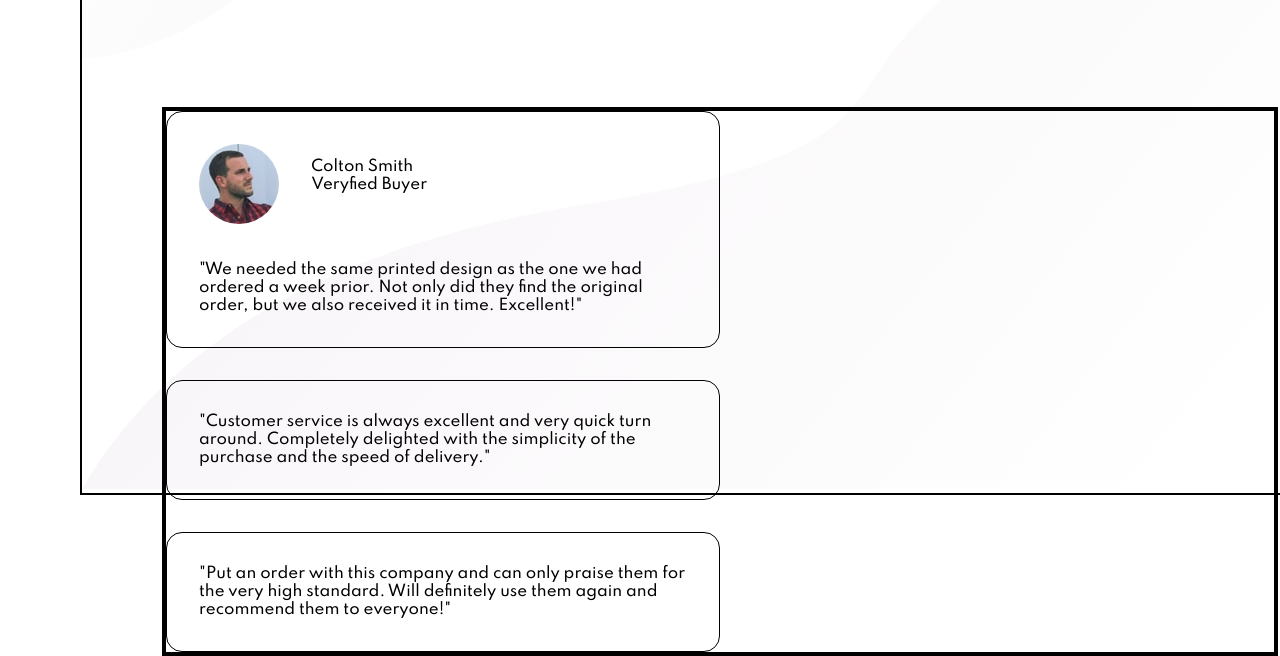
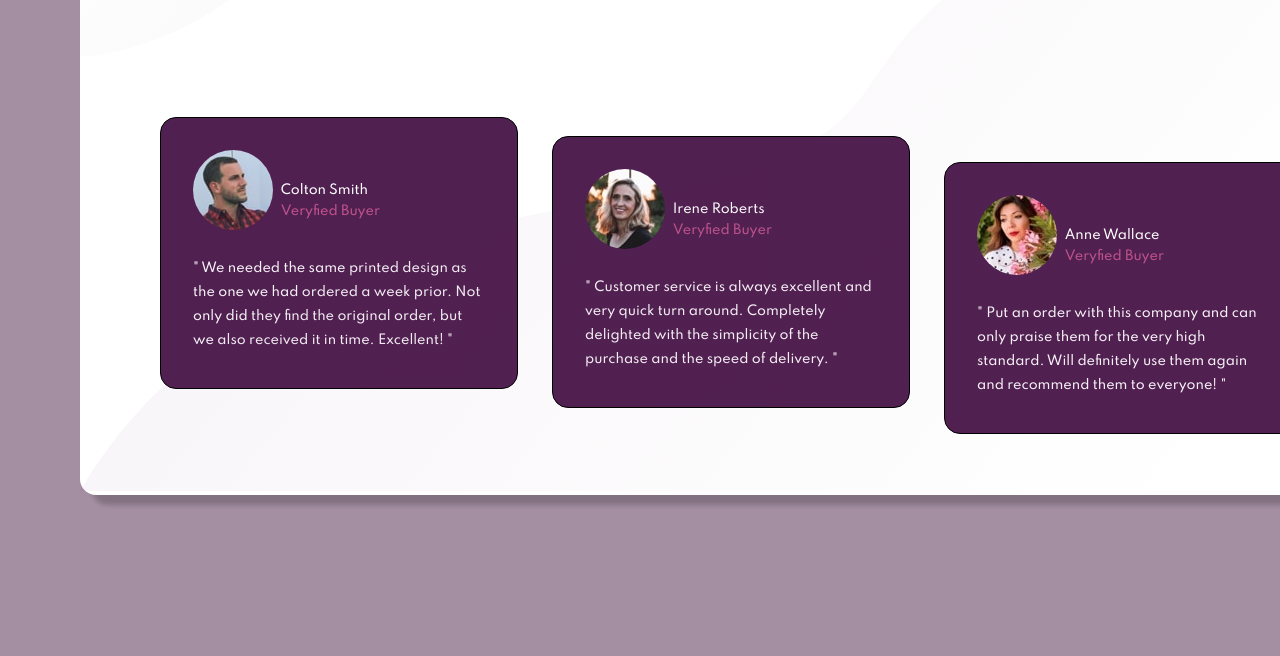
Before and after one commit to Ark230/socialproof-design, a website: page index.html in a window 1280 px wide. Shown: the part 385-1041 px from the top of the page. After the commit the page ends 960 px from the top, so only its background shows below. Drawn offline with Linux system fonts and the light colour scheme; a web font is replaced by a local one.

Commit message:
all the stetic elements added and positioned

```diff
--- a/index.html
+++ b/index.html
@@ -68,7 +68,8 @@
 
 
         <div class="section-comments">
-          <div class="card--1 u-margin-bottom-small">
+
+          <div class="card first-position u-margin-bottom-small">
             <div class="card__content">
 
               <div class="card__content--header u-margin-bottom-small">
@@ -85,30 +86,72 @@
                 </div>
 
               </div>
+
               <div class="card__content--footer">
                 <p>
-                  "We needed the same printed design as the one we had ordered a week prior.
+                  " We needed the same printed design as the one we had ordered a week prior.
                   Not only did they find the original order, but we also received it in time.
-                  Excellent!"
+                  Excellent! "
                 </p>
               </div>
             </div>
           </div>
-          <div class="card--2 u-margin-bottom-small">
+
+
+          <div class="card second-position u-margin-bottom-small">
             <div class="card__content">
-              <p>
-                "Customer service is always excellent and very quick turn around. Completely
-                delighted with the simplicity of the purchase and the speed of delivery."
-              </p>
+
+              <div class="card__content--header u-margin-bottom-small">
+                <img src="./src/assets/images/image-irene.jpg" alt="person photo" class="commentor-portrait">
+
+                <div class="heading-text">
+
+                        <p class="primary">
+                          Irene Roberts
+                      </p>
+                    <p class="secondary u-margin-bottom-small">
+                        Veryfied Buyer
+                    </p>
+                </div>
+
+              </div>
+
+              <div class="card__content--footer">
+                <p>
+                  " Customer service is always excellent and very quick turn around. Completely
+                  delighted with the simplicity of the purchase and the speed of delivery. "
+                </p>
+              </div>
             </div>
           </div>
-          <div class="card--3">
+
+          <div class="card third-position">
             <div class="card__content">
+
+              <div class="card__content--header u-margin-bottom-small">
+                <img src="./src/assets/images/image-anne.jpg" alt="person photo" class="commentor-portrait">
+
+                <div class="heading-text">
+
+                        <p class="primary">
+                          Anne Wallace
+                      </p>
+                    <p class="secondary u-margin-bottom-small">
+                        Veryfied Buyer
+                    </p>
+                </div>
+
+              </div>
+
+              <div class="card__content--footer">
                 <p>
-                "Put an order with this company and can only praise them for the very high
-                standard. Will definitely use them again and recommend them to everyone!"
+                  " Put an order with this company and can only praise them for the very high
+                  standard. Will definitely use them again and recommend them to everyone! "
                 </p>
+              </div>
             </div>
+
+
           </div>
         </div>
 
--- a/src/sass/base/_utilities.scss
+++ b/src/sass/base/_utilities.scss
@@ -1,3 +1,3 @@
 .u-margin-bottom-small{
-    margin-bottom: 2rem;
+    margin-bottom: 1.2rem;
 }
--- a/src/sass/pages/_home.scss
+++ b/src/sass/pages/_home.scss
@@ -1,14 +1,20 @@
 
 
 
+body{
+     background-color: rgba($color-dark-grayish-magenta, .85)
+}
 
 .main-container{
-    border: 2px solid #000000;
+
     height: 40rem;
     padding: 5rem;
     position: relative;
     width: 80rem;
     height: 50rem;
+    box-shadow: 12px 10px 5px 0px rgba(0,0,0,0.2);
+    background-color: $color-white;
+    border-radius: 1rem;
 
     .pattern-top{
         position: absolute;
@@ -35,14 +41,13 @@
     .heading-secondary{
         color: $color-dark-grayish-magenta;
         font-weight: 500;
-        font-size: .8rem;
+        font-size: 1rem;
         width: 29rem;
     }
 
     .star-rating{
         position: absolute;
         padding: .5rem;
-      //  border: blue .15rem solid;
         width: 20rem;
 
         :not(:last-child){
@@ -88,31 +93,24 @@
 
     .section-comments{
         position: relative;
-        border: black solid .25rem;
-        .card--1{
+        padding: 2rem;
+
+        .card{
+            position: absolute;
+            background-color: $color-primary-magenta;
             border: black solid .05rem;
             padding: 2rem;
-            width: 50%;
+            width: 32%;
+            height: 17rem;
             border-radius: 1rem;
 
-        }
-
-        .card--2{
-            border: black solid .05rem;
-            padding: 2rem;
-            width: 50%;
-            border-radius: 1rem;
-        }
-
-        .card--3{
-            border: black solid .05rem;
-            padding: 2rem;
-            width: 50%;
-            border-radius: 1rem;
-        }
 
             .card__content{
                 position: relative;
+                font-size: .8rem;
+                line-height: 1.3rem;
+
+                //color: $color-light-grayish-magenta;
                 &--header{
 
                     .commentor-portrait{
@@ -123,20 +121,44 @@
                     .heading-text{
                         display: inline-block;
                         position: absolute;
-                    left: 23%;
-                    top:8%;
+                        left: 30%;
+                        top:15%;
 
                         .primary{
-
+                            color: $color-white;
                         }
 
                         .secondary{
+                            color: rgba($color-primary-pink, 0.70)
 
                         }
                     }
                 }
 
+                &--footer{
+                    line-height: 1.5rem;
+                    color: $color-light-grayish-magenta;
+
                 }
+
+            }
+        }
+
+        .first-position{
+            top:0;
+            left:0;
+        }
+
+        .second-position{
+            top: 30%;
+            left: 35%;
+        }
+
+        .third-position{
+            top: 70%;
+            left: 70%;
+        }
+
 
     }
 
```
Also changed, not shown: src/css/styles.css. Lines whose indentation alone changed are shown as unchanged.
